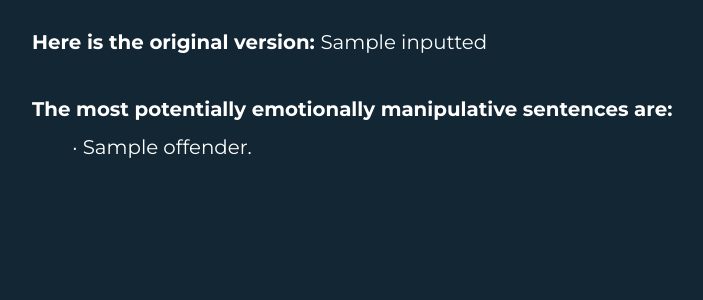
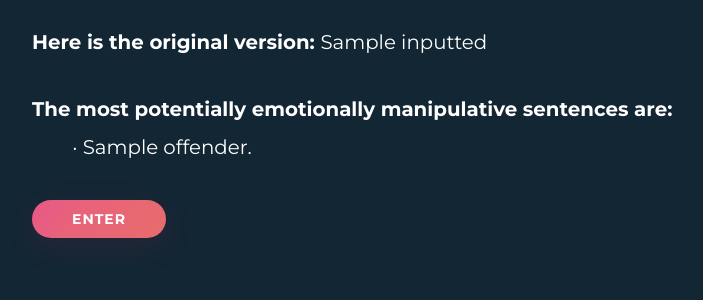
Before and after one commit to leahuriarte/biasbegone, a Flask app: template templates/results.html in a window 1280 px wide. Shown: the part 251-551 px from the top of the page, without its empty margins (68-771 px from the left). Run offline with Flask 2, Linux system fonts and the light colour scheme; the template is opened without the code that fills it: most values are stand-ins (such as "Sample title", 1, 10 or a date in 2020).

Commit message:
Update results.html

```diff
--- a/templates/results.html
+++ b/templates/results.html
@@ -61,6 +61,9 @@
         <!-- <h>{{ offenders[0] }}</h>
         <p> and </p>
         <h>{{ offenders[1] }}</h> -->
+         <form action="/" method = "GET">
+            <input class="btn btn-orange border-none btn-rounded-corner class="icon-on-button" class="ion-ios-arrow-thin-right"type = "submit" value = "Enter" /></i><!-- Put the application here -->
+         </form>
     </div>
 
     <!-- jQuery first, then Tether, then Bootstrap JS. -->
```
